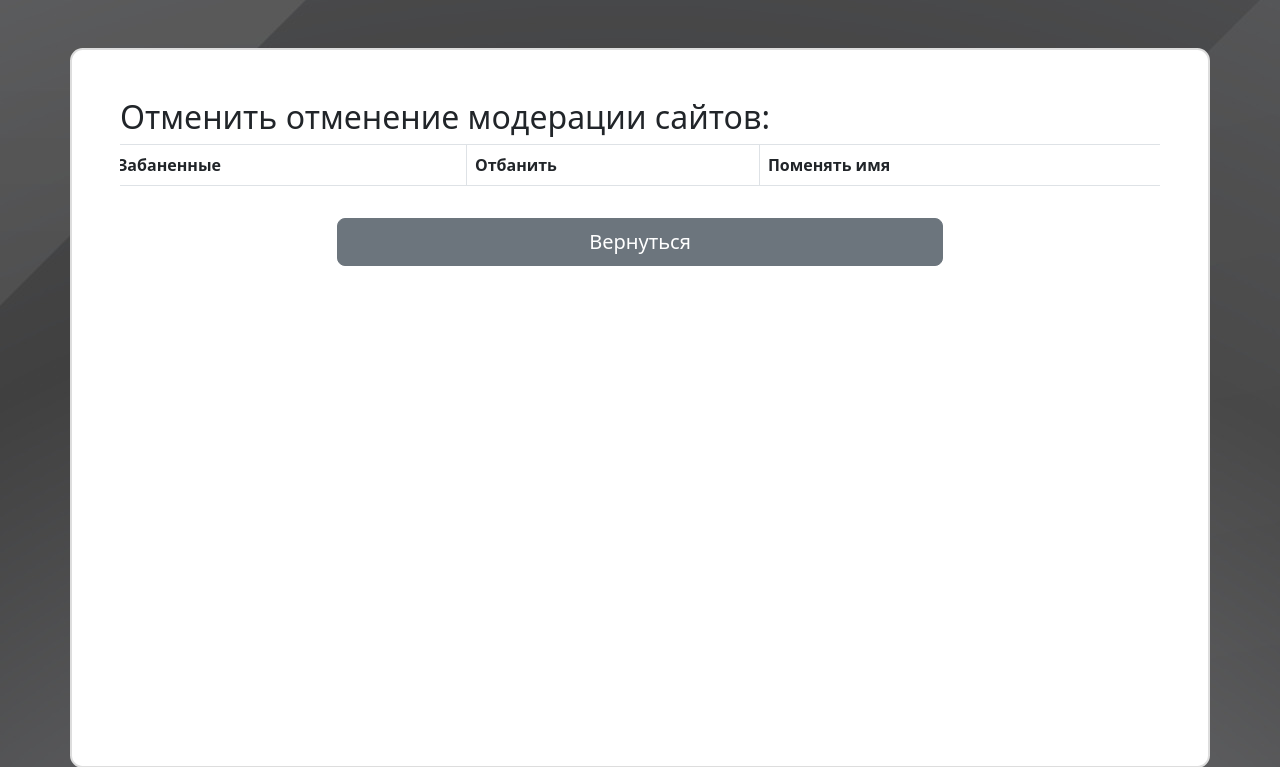
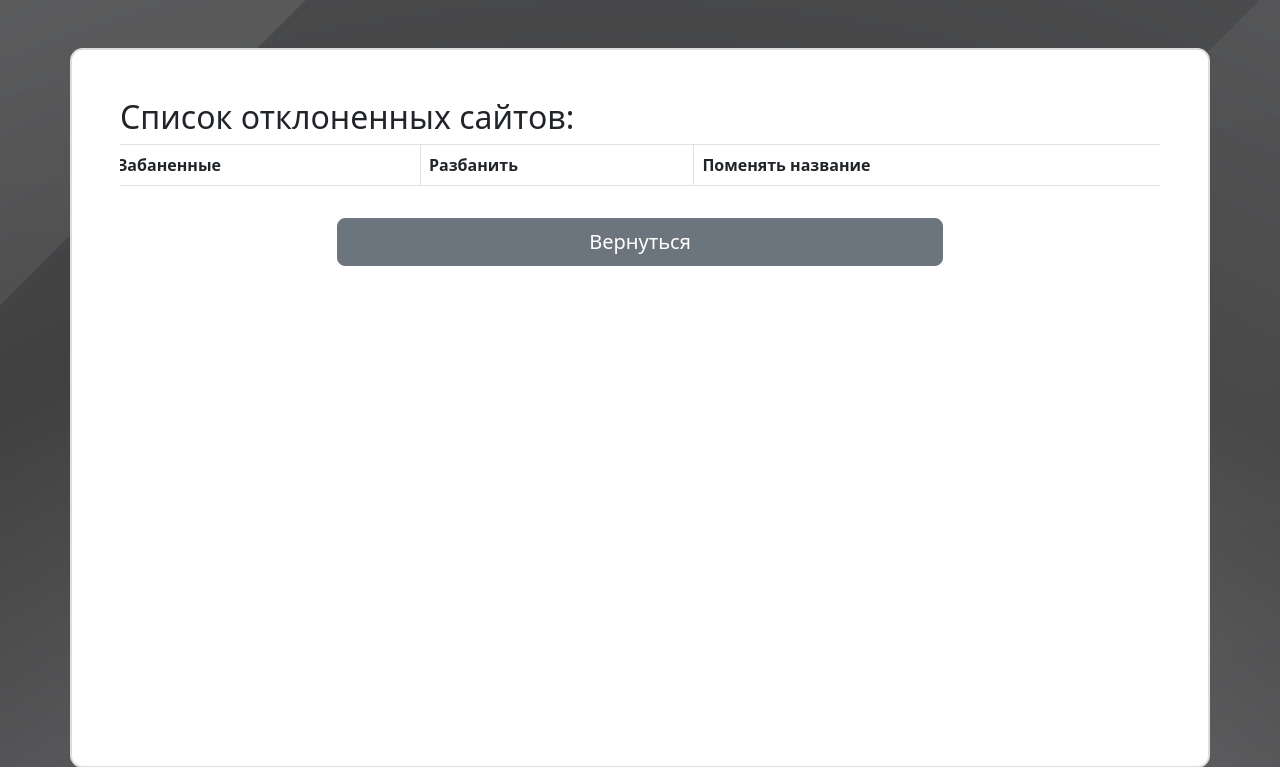
Before and after one commit to Shadow318193/Detector, a Flask app: page /reject_rejection in a window 1280 px wide. Shown: the part 72-839 px from the top of the page. Run offline with Flask 3, Linux system fonts and the light colour scheme; a user stored in the database is signed in; data comes from the database, SQL or seed files in the repository; lists and menus that the app fills with data are empty.

Commit message:
russian language update

```diff
--- a/templates/add.html
+++ b/templates/add.html
@@ -2,8 +2,8 @@
 {% block main_content %}
     <form method="post">
         <div class="form-group mb-5">
-            <label for="url">Url:</label>
-            <input class="form-control" id="url" name="url" placeholder="Url">
+            <label for="url">URL:</label>
+            <input class="form-control" id="url" name="url" placeholder="url">
         </div>
         <div class="form-group mb-5">
             <label for="name">Название:</label>
--- a/templates/admin.html
+++ b/templates/admin.html
@@ -1,13 +1,13 @@
 {% extends 'base.html' %}
 {% block main_content %}
     <div class="row pb-3">
-        <p>Очередь на модерацию:</p>
+        <h2>Очередь на модерацию:</h2>
         <div class="table-responsive">
         <table class="table table-bordered">
             <thead class="thead-dark">
             <tr>
                 <th scope="col">Ссылка на сайт</th>
-                <th scope="col">Да или нет</th>
+                <th scope="col">Принять</th>
                 <th scope="col">Поменять название</th>
             </tr>
             </thead>
--- a/templates/choice.html
+++ b/templates/choice.html
@@ -5,10 +5,10 @@
     </div>
     <div class="d-grid gap-4 col-7 mx-auto">
         <a href="/reject_rejection"
-           class="btn btn-primary btn-lg">Отменить отклонение модерации</a>
+           class="btn btn-primary btn-lg">Открыть список отклоненных сайтов</a>
         <a href="/admin"
            class="btn btn-primary btn-lg">Модерировать</a>
         <a href="/reject_moderation"
-           class="btn btn-primary btn-lg">Отменить модерацию</a>
+           class="btn btn-primary btn-lg">Открыть список принятых сайтов</a>
     </div>
 {% endblock %}
--- a/templates/reject_moderation.html
+++ b/templates/reject_moderation.html
@@ -3,13 +3,13 @@
     <!-- Пока пусто -->
 <div class="table-responsive">
     <div class="row pb-3">
-        <h2>Отменить модерацию сайтов:</h2>
+        <h2>Список принятых сайтов:</h2>
         <table class="table table-bordered">
             <thead class="thead-dark">
             <tr>
                 <th scope="col">Принятые</th>
                 <th scope="col">Забанить</th>
-                <th scope="col">Поменять имя</th>
+                <th scope="col">Поменять название</th>
             </tr>
             </thead>
             <tbody>
--- a/templates/reject_rejection.html
+++ b/templates/reject_rejection.html
@@ -3,13 +3,13 @@
     <!-- Пока пусто -->
 <div class="table-responsive">
     <div class="row pb-3">
-        <h2>Отменить отменение модерации сайтов:</h2>
+        <h2>Список отклоненных сайтов:</h2>
         <table class="table table-bordered">
             <thead class="thead-dark">
             <tr>
                 <th scope="col">Забаненные</th>
-                <th scope="col">Отбанить</th>
-                <th scope="col">Поменять имя</th>
+                <th scope="col">Разбанить</th>
+                <th scope="col">Поменять название</th>
             </tr>
             </thead>
             <tbody>
```
